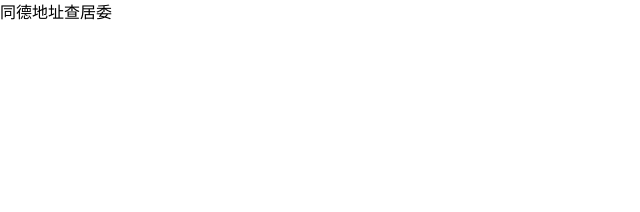
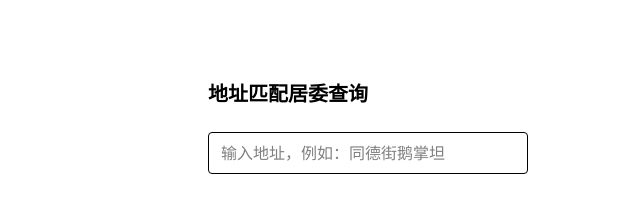
Before and after one commit to dev-chenxing/neighborhood-locator, an Astro site in the folder apps/web/: page / in a window 1280 px wide. Shown: the whole page, without its empty margins (0-640 px from the left). Built offline with nearby package versions, Linux system fonts and the light colour scheme; Astro itself is replaced by a stand-in of ours.

Commit message:
feat: add NeighborhoodLocator svelte component

```diff
--- a/apps/web/astro.config.mjs
+++ b/apps/web/astro.config.mjs
@@ -1,10 +1,15 @@
 // @ts-check
 import { defineConfig } from "astro/config";
+import svelte from '@astrojs/svelte';
 import UnoCSS from "unocss/astro";
+
 
 // https://astro.build/config
 export default defineConfig({
+  site: "https://tdjw.chenxing.dev",
+  base: "/",
   integrations: [
+    svelte(),
     UnoCSS({
       injectReset: true,
     }),
--- a/apps/web/package.json
+++ b/apps/web/package.json
@@ -9,11 +9,15 @@
     "astro": "astro"
   },
   "dependencies": {
-    "astro": "^7.0.7"
+    "@astrojs/check": "^0.9.9",
+    "@astrojs/svelte": "^9.0.1",
+    "astro": "^7.0.7",
+    "svelte": "^5.56.4"
   },
   "devDependencies": {
     "@unocss/astro": "^66.7.5",
     "@unocss/reset": "^66.7.5",
+    "typescript": "^6.0.0",
     "unocss": "^66.7.5"
   },
   "engines": {
--- /dev/null
+++ b/apps/web/src/components/NeighborhoodLocator.svelte
@@ -0,0 +1,23 @@
+<script lang="ts">
+  import { 匹配所属社区 } from "@core/resolver";
+
+  let input = $state("");
+
+  const output = $derived(input ? 匹配所属社区(input) || "？？？" : "");
+</script>
+
+<!-- 移动端上下，桌面端左右 -->
+<div class="flex flex-col md:flex-row items-center gap-8">
+  <div class="md:w-80 shrink-0">
+    <input
+      type="text"
+      id="addrInput"
+      placeholder="输入地址，例如：同德街鹅掌坦"
+      class="w-full border px-3 py-2 rounded"
+      bind:value={input}
+    />
+  </div>
+  <div class="grow">
+    <div class="text-xl">{output}</div>
+  </div>
+</div>
--- a/apps/web/src/pages/index.astro
+++ b/apps/web/src/pages/index.astro
@@ -1,8 +1,8 @@
+---
+import NeighborhoodLocator from "../components/NeighborhoodLocator.svelte";
 ---
 
----
-
-<html lang="en">
+<html lang="zh-CN">
   <head>
     <meta charset="utf-8" />
     <link rel="icon" type="image/svg+xml" href="/favicon.svg" />
@@ -11,6 +11,10 @@
     <title>同德地址查居委</title>
   </head>
   <body>
-		<h1>同德地址查居委</h1>
+    <div class="container mx-auto mt-20 px-4 max-w-4xl">
+      <h1 class="text-xl font-bold mb-6">地址匹配居委查询</h1>
+
+      <NeighborhoodLocator client:load />
+    </div>
   </body>
 </html>
--- /dev/null
+++ b/apps/web/svelte.config.ts
@@ -0,0 +1,5 @@
+import { vitePreprocess } from "@astrojs/svelte";
+
+export default {
+  preprocess: vitePreprocess(),
+};
--- a/package.json
+++ b/package.json
@@ -34,7 +34,7 @@
     "oxlint": "^1.73.0"
   },
   "peerDependencies": {
-    "typescript": "^7.0.2"
+    "typescript": "^6.0.0"
   },
   "engines": {
     "bun": ">=1.3.14",
```
Also changed, not shown: apps/web/tsconfig.json (+6 -1 lines), apps/web/pnpm-lock.yaml (added), 1 other file. Lines whose indentation alone changed are shown as unchanged.
